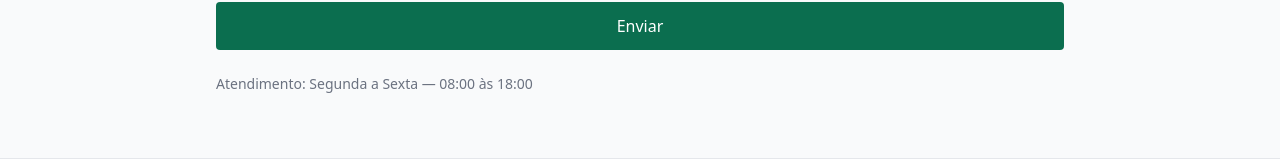
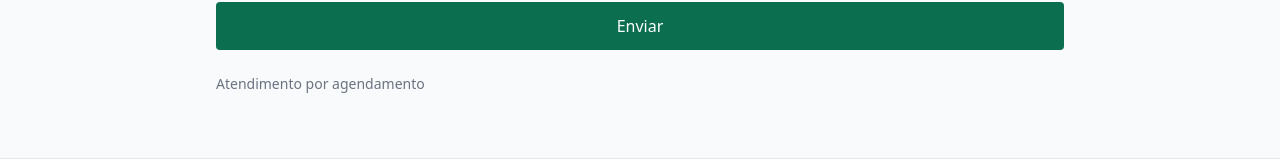
Before and after one commit to FelipeDevRec/BrazClean, a React (Vite) app: page / in a window 1280 px wide. Shown: the part 1174-1338 px from the top of the page. Built offline with nearby package versions, Linux system fonts and the light colour scheme.

Commit message:
Atualizando formulário

```diff
--- a/package.json
+++ b/package.json
@@ -8,6 +8,7 @@
     "preview": "vite preview"
   },
   "dependencies": {
+    "emailjs-com": "^3.2.0",
     "react": "^18.2.0",
     "react-dom": "^18.2.0",
     "react-slick": "^0.31.0",
--- a/src/components/Contact.jsx
+++ b/src/components/Contact.jsx
@@ -19,7 +19,7 @@ export default function Contact(){
           <textarea placeholder="Mensagem" className="p-3 rounded border md:col-span-2" rows="4"></textarea>
           <button type="button" className="md:col-span-2 px-5 py-3 rounded bg-primary text-white">Enviar</button>
         </form>
-        <p className="mt-6 text-sm text-gray-500">Atendimento: Segunda a Sexta — 08:00 às 18:00</p>
+        <p className="mt-6 text-sm text-gray-500">Atendimento por agendamento</p>
       </div>
     </section>
   )
--- a/src/components/WhatsAppButton.jsx
+++ b/src/components/WhatsAppButton.jsx
@@ -1,5 +1,5 @@
 const WhatsAppButton = () => {
-  const phoneNumber = '5511999999999'; // Substitua pelo seu número com código do país
+  const phoneNumber = '5581997208700'; // Substitua pelo seu número com código do país
   const message = 'Olá! Gostaria de solicitar um orçamento.'; // Mensagem padrão
 
   const whatsappUrl = `https://wa.me/${phoneNumber}?text=${encodeURIComponent(message)}`;
```
Also changed, not shown: 1 other file (tests, documents, lock files or other folders).
